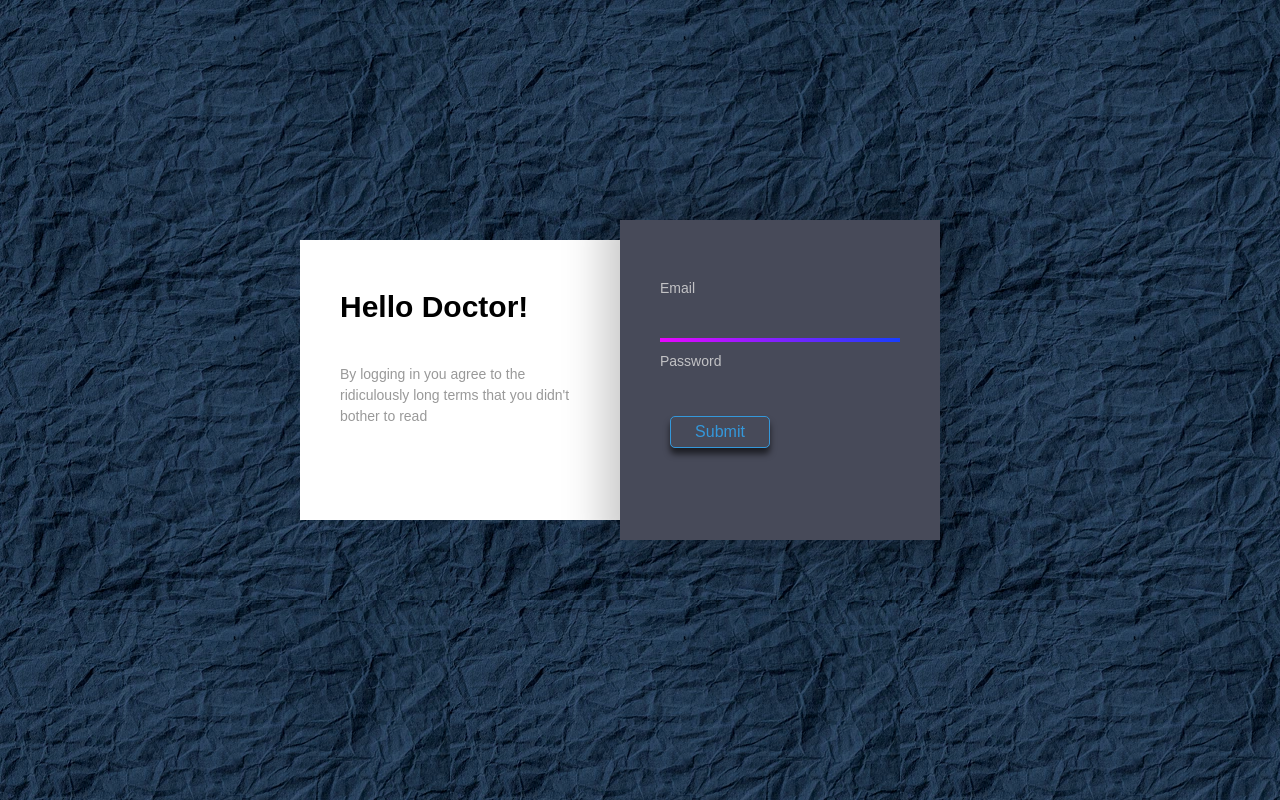
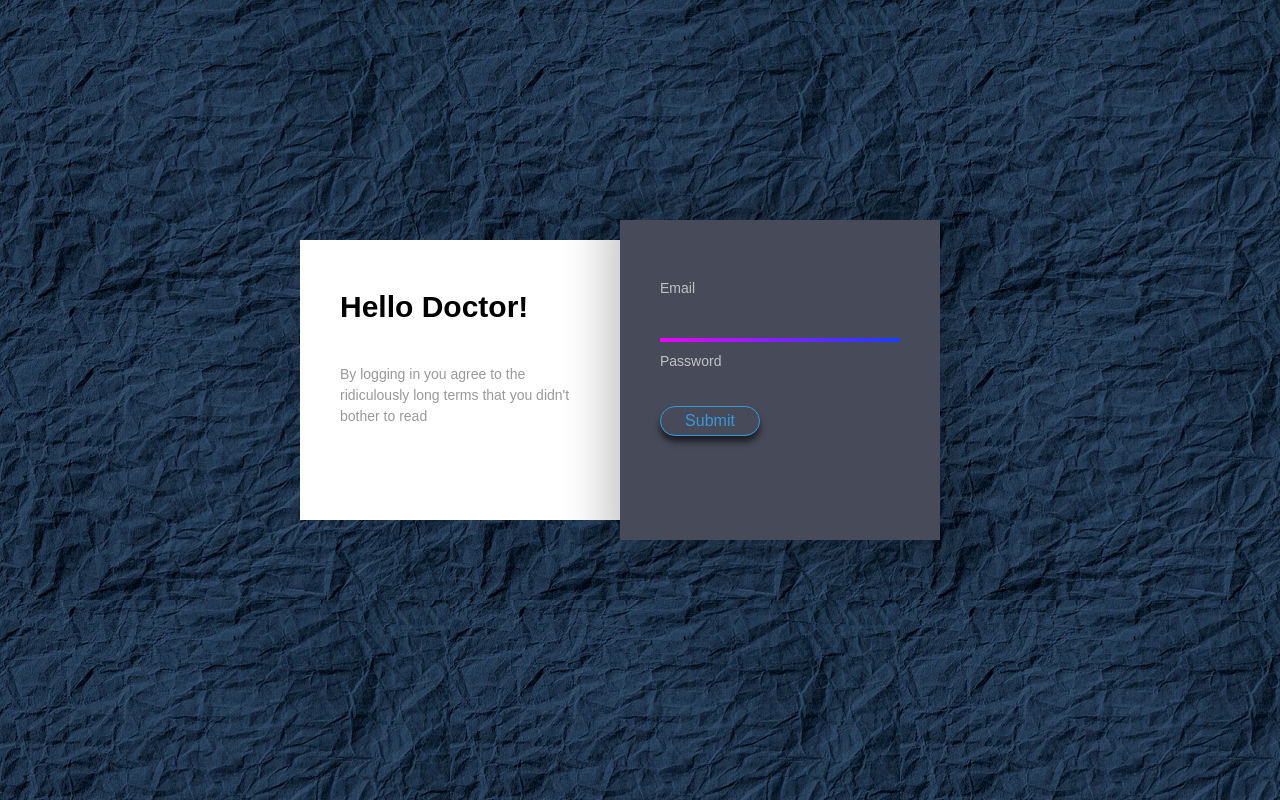
Before and after one commit to aj17i/HealthTracker, a PHP site: page /doctorLogin.html in a window 1280 px wide. Run offline with PHP 8.4, Linux system fonts and the light colour scheme; some web fonts are replaced.

Commit message:
changed some button discrepancies

```diff
--- a/pages/css/doctor.css
+++ b/pages/css/doctor.css
@@ -130,7 +130,7 @@ input::-moz-focus-inner {
 #submit:active {
   color: #d0d0d2;
 }
-.button{
+.buttonz{
   cursor: pointer;
   border: 1px solid #3498db;
   background-color: transparent;
@@ -139,4 +139,10 @@ input::-moz-focus-inner {
   color: #3498db;
   font-size: 1em;
   box-shadow: 0 6px 6px rgba(0, 0, 0, 0.6);
+  transition: background-color 0.3s, transform 0.3s;
+  border-radius: 20px;
 }
+.buttonz:hover {
+  background-color: #2980b9;
+  transform: scale(1.05);
+}
--- a/pages/css/main.css
+++ b/pages/css/main.css
@@ -14,6 +14,7 @@ body {
   font-size: 24px;
   font-weight: bold;
   color: white;
+  margin-top: 170px;
 
 }
 
@@ -31,6 +32,8 @@ body {
   display: flex;
   align-items: center;
   justify-content: center;
+  width: 330px;
+  margin-left: 500px;
 }
 
 
--- a/pages/doctorLogin.html
+++ b/pages/doctorLogin.html
@@ -37,7 +37,7 @@
                         <input type="email" name="email" id="email" >
                         <label for="password">Password</label>
                         <input type="password" name="password" id="password" >
-                        <button type="submit" class="button">Submit</button>
+                        <button type="submit" class="buttonz">Submit</button>
                     </form>
                 </div>
             </div>
--- a/pages/patientLogin.html
+++ b/pages/patientLogin.html
@@ -37,7 +37,7 @@
                         <input type="text" name="email" id="Pid">
                         <label for="password">Password</label>
                         <input type="password" name="password" id="password">
-                        <button type="submit" class="button">Submit</button>
+                        <button type="submit" class="buttonz">Submit</button>
                     </form>
                 </div>
             </div>
```
